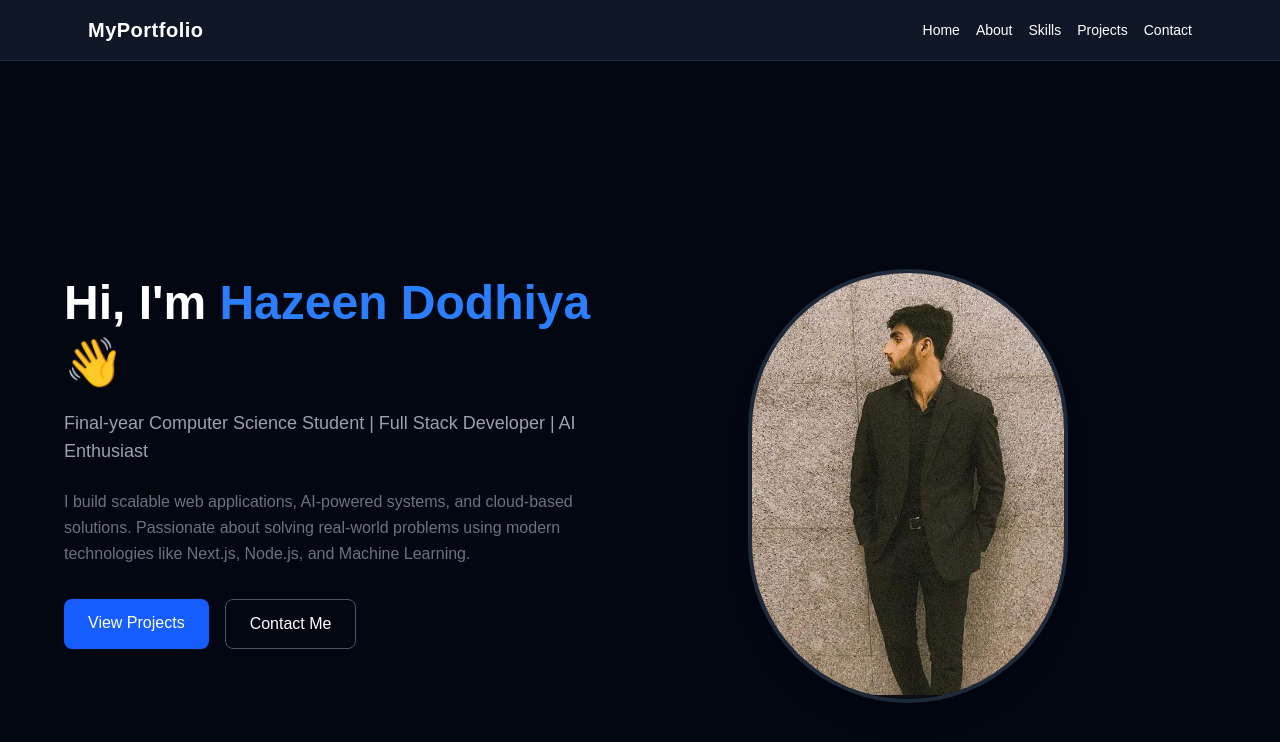
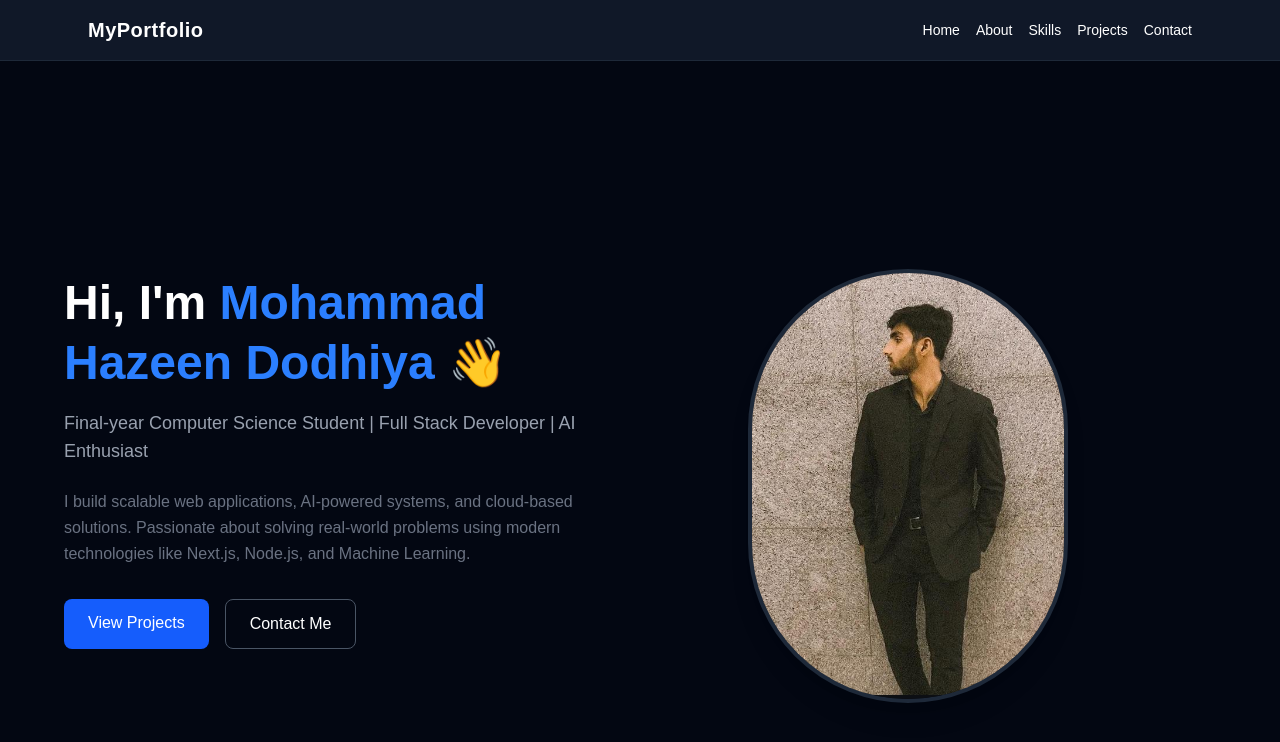
Before and after one commit to Hazeen-Dodhiya/HazeenDodhiya-CV, a Next.js app: page / in a window 1280 px wide. Shown: the top 742 px of the page. Built offline with nearby package versions, Linux system fonts and the light colour scheme.

Commit message:
name change

```diff
--- a/app/about/page.tsx
+++ b/app/about/page.tsx
@@ -5,7 +5,7 @@ export default function About() {
       <h2 className="text-4xl font-bold">About Me</h2>
 
       <p className="text-gray-300 mt-6 leading-relaxed">
-        I am <span className="text-white font-semibold">Hazeen Dodhiya</span>, a final-year
+        I am <span className="text-white font-semibold">Mohammad Hazeen Dodhiya</span>, a final-year
         Computer Science student from FAST NUCES, Pakistan, with a strong foundation in
         software engineering, systems programming, and AI-driven applications.
       </p>
--- a/app/page.tsx
+++ b/app/page.tsx
@@ -13,7 +13,7 @@ export default function Home() {
           <div className="flex-1 text-center md:text-left">
 
             <h1 className="text-5xl font-bold leading-tight">
-              Hi, I'm <span className="text-blue-500">Hazeen Dodhiya</span> 👋
+              Hi, I'm <span className="text-blue-500">Mohammad Hazeen Dodhiya</span> 👋
             </h1>
 
             <p className="text-gray-400 mt-4 text-lg">
```
